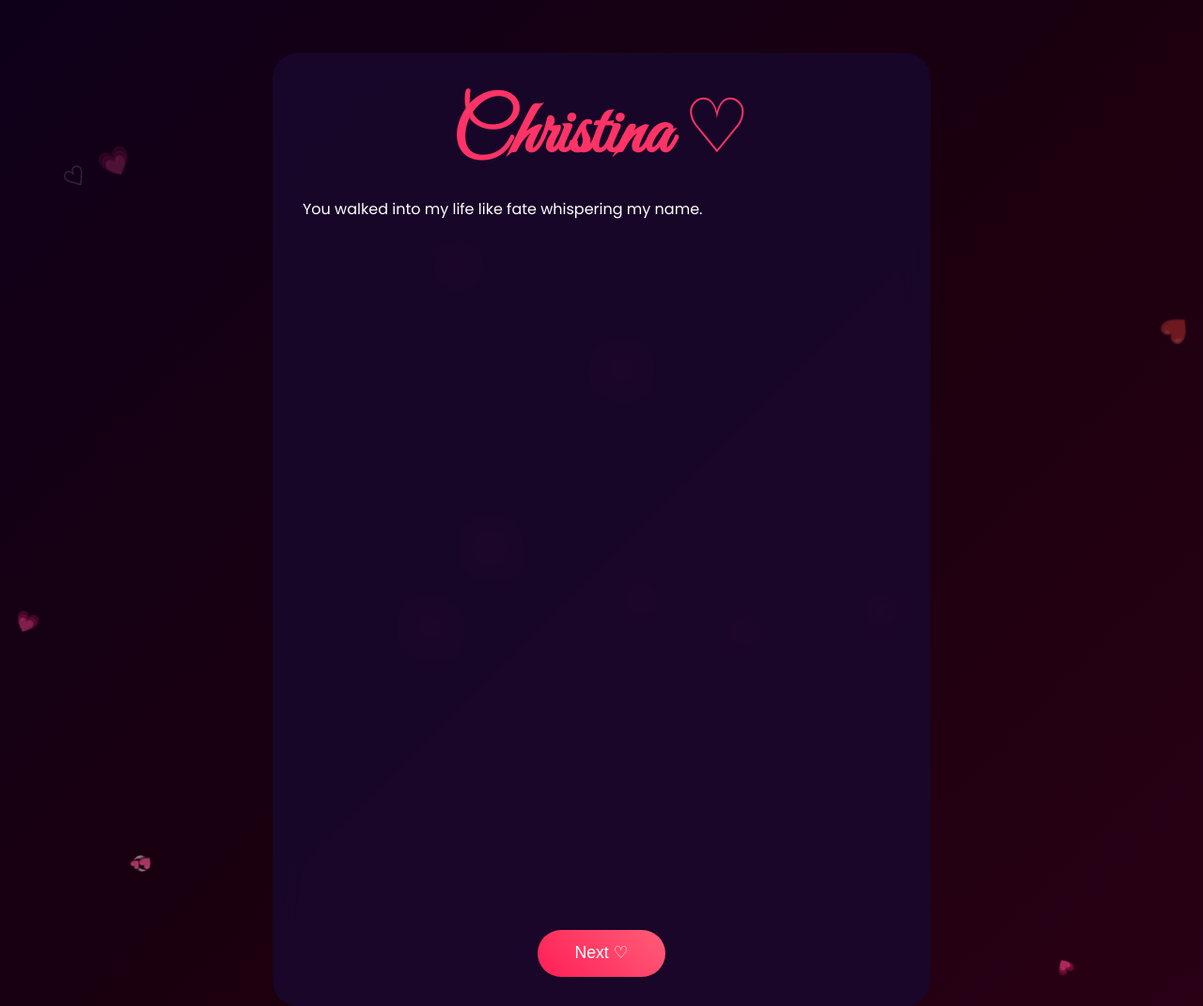
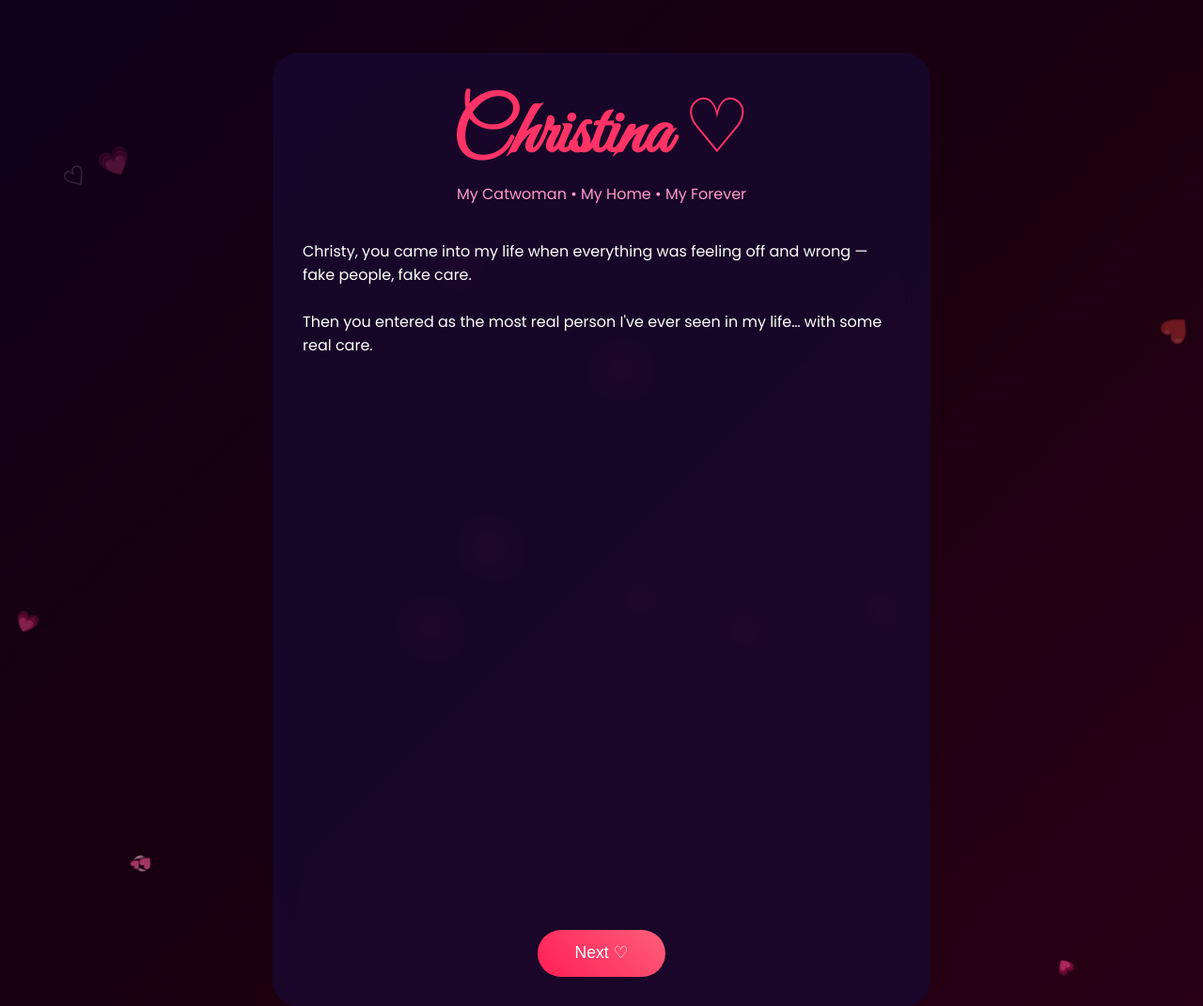
Before and after one commit to mhdashikofficial/forchristy, a Flask app: page / in a window 1280 px wide. Shown: the top 1071 px of the page at 94% size. Run offline with Flask 3, Linux system fonts and the light colour scheme.

Commit message:
Update index.html

```diff
--- a/templates/index.html
+++ b/templates/index.html
@@ -7,7 +7,7 @@
 
 <link rel="preconnect" href="https://fonts.googleapis.com">
 <link rel="preconnect" href="https://fonts.gstatic.com" crossorigin>
-<link href="https://fonts.googleapis.com/css2?family=Great+Vibes&family=Poppins:wght@300;400;500;600&display=swap" rel="stylesheet">
+<link href="https://fonts.googleapis.com/css2?family=Great+Vibes&family=Playfair+Display:wght@400;500;700&family=Poppins:wght@300;400;500;600&display=swap" rel="stylesheet">
 
 <style>
 *{margin:0;padding:0;box-sizing:border-box}
@@ -18,6 +18,7 @@ body{
   font-family:'Poppins',sans-serif;
   overflow:hidden;
 }
+
 #hearts{position:fixed;inset:0;pointer-events:none;z-index:1}
 .heart{position:absolute;font-size:1.8rem;animation:rise linear forwards}
 @keyframes rise{
@@ -45,9 +46,12 @@ h1{
   color:#ff3366;
 }
 
+.subtitle{text-align:center;color:#ff99cc;margin-bottom:1rem}
+
 #messages{flex:1;overflow-y:auto}
-.message{margin:1rem 0;opacity:0;transform:translateY(20px);transition:.7s}
+.message{margin:1.2rem 0;opacity:0;transform:translateY(25px);transition:.8s}
 .message.visible{opacity:1;transform:translateY(0)}
+.text-center{text-align:center}
 
 .btn-container{text-align:center;margin-top:1rem}
 .btn{
@@ -64,12 +68,7 @@ h1{
 
 .countdown{font-size:2rem;text-align:center;margin:1rem 0;color:#ff99cc}
 .calendar{display:grid;grid-template-columns:repeat(7,1fr);gap:6px;margin-top:10px}
-.day{
-  padding:.6rem 0;
-  border-radius:12px;
-  background:#2a0035;
-  font-size:.9rem;
-}
+.day{padding:.6rem 0;border-radius:12px;background:#2a0035;font-size:.9rem}
 .done{background:#c026d3}
 .future{opacity:.5}
 .quote{
@@ -87,15 +86,18 @@ h1{
 
 <div class="container">
 <div class="card">
-
 <h1>Christina ♡</h1>
+<div class="subtitle">My Catwoman • My Home • My Forever</div>
 
 <div id="messages">
-<div class="message visible">You walked into my life like fate whispering my name.</div>
-<div class="message">You didn’t just stay… you became my peace.</div>
-<div class="message">Every day with you feels like a place my heart was searching for.</div>
-<div class="message" style="text-align:center;font-size:1.2rem;color:#ff99cc">
-Will you be my Valentine… again and always?
+<div class="message visible">Christy, you came into my life when everything was feeling off and wrong — fake people, fake care.<br><br>Then you entered as the most real person I've ever seen in my life… with some real care.</div>
+<div class="message">You became something that finally made me feel like I have a home.<br><br>Something I want to hold lifelong with me.</div>
+<div class="message">Whenever I get a chance to do something for you, I really try my best to utilize it better.<br><br>And the moment I got the chance to be your boyfriend was my favourite moment with you.</div>
+<div class="message">It was like finally God saw my efforts and chose me for you.<br><br>I'm not making this over-dramatic — all this is straight from my thoughts and heart.</div>
+<div class="message">When the world feels competitive and heavy, giving me tough competition…<br>you're the only place I feel comfortable and home.</div>
+<div class="message">I do love you more than the words I wrote here.<br><br>You're already mine… but as it's Propose Day, I'm proposing you again:</div>
+<div class="message text-center" style="font-size:1.3rem;color:#ff99cc">
+<strong>Christina (my beautiful Catwoman),<br>will you be my Valentine… again and always?</strong>
 </div>
 </div>
 
@@ -103,7 +105,6 @@ Will you be my Valentine… again and always?
 <button id="nextBtn" class="btn">Next ♡</button>
 <button id="yesBtn" class="btn yes hidden">Yes, forever ♡</button>
 </div>
-
 </div>
 </div>
 
```
